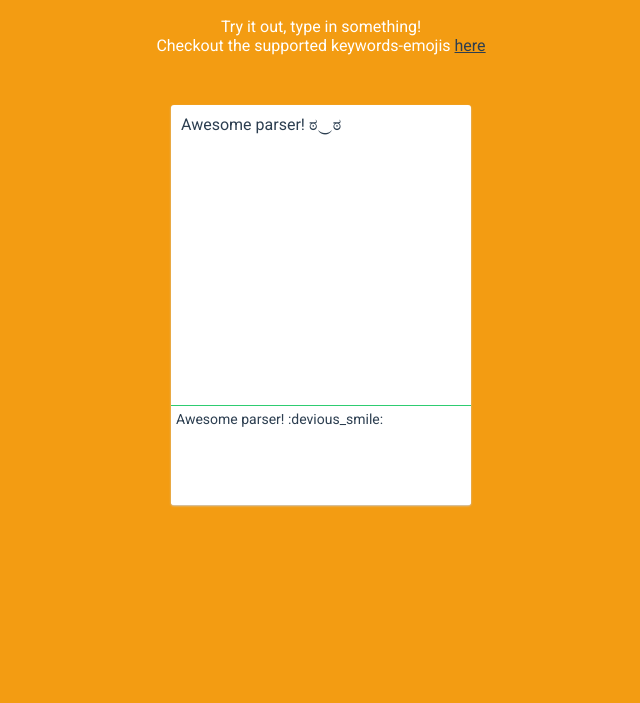
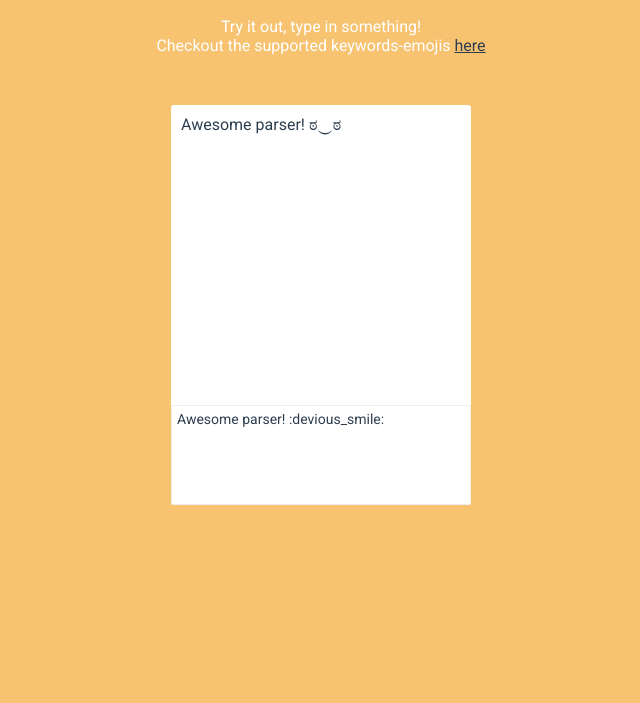
Before and after one commit to alejorod/ascii-emoji-parser, a website: page index.html in a window 1280 px wide. Shown: the part 97-800 px from the top of the page, without its empty margins (319-959 px from the left). Drawn offline with Linux system fonts and the light colour scheme.

Commit message:
update demo styles

```diff
--- a/demo/main.css
+++ b/demo/main.css
@@ -8,7 +8,7 @@
 
 html,
 body {
-  background: #f39c12;
+  background: #f7c371;
   font-size: 16px;
 }
 h1,
@@ -34,7 +34,6 @@ p {
   width: 300px;
   height: 400px;
   background: white;
-  box-shadow: 0 1px 2px #ccc;
   margin: 50px auto;
   border-radius: 3px;
   overflow: hidden;
@@ -55,13 +54,11 @@ p {
   height: 100px;
   margin: 0;
   padding: 5px;
-  border: none;
-  border-top: 1px solid #ccc;
+  border: 1px solid #eee;
   resize: none;
   transition-duration: .2s;
 }
 
 .container textarea:focus {
   outline: none;
-  border-top: 1px solid #2ecc71;
 }
```
